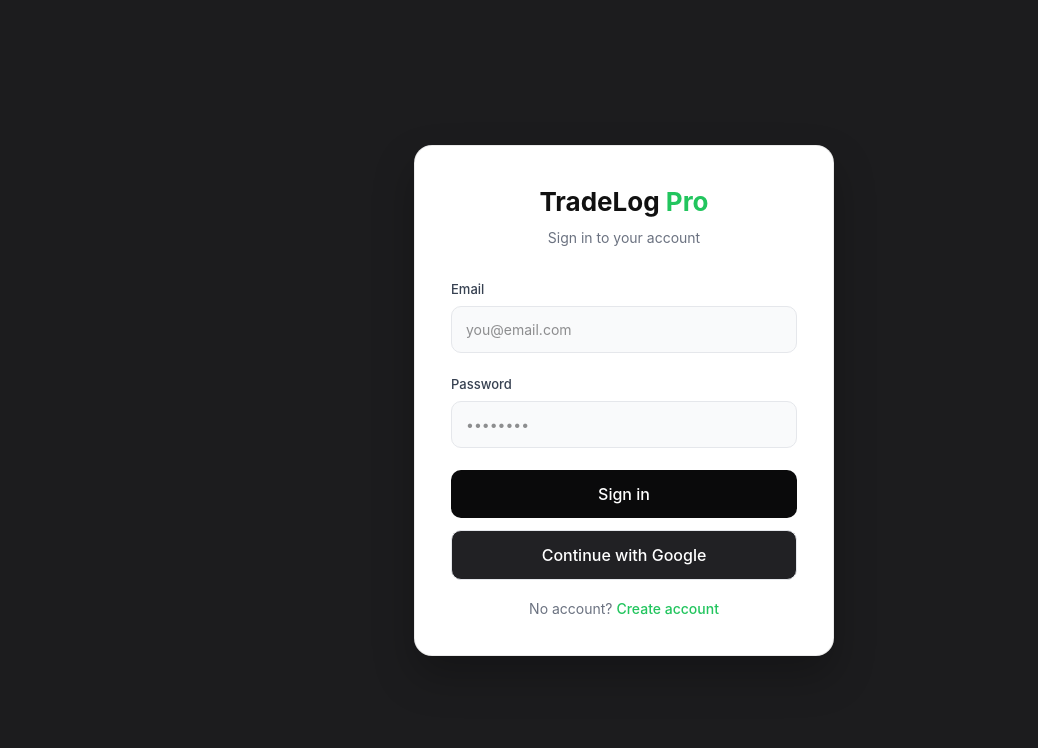
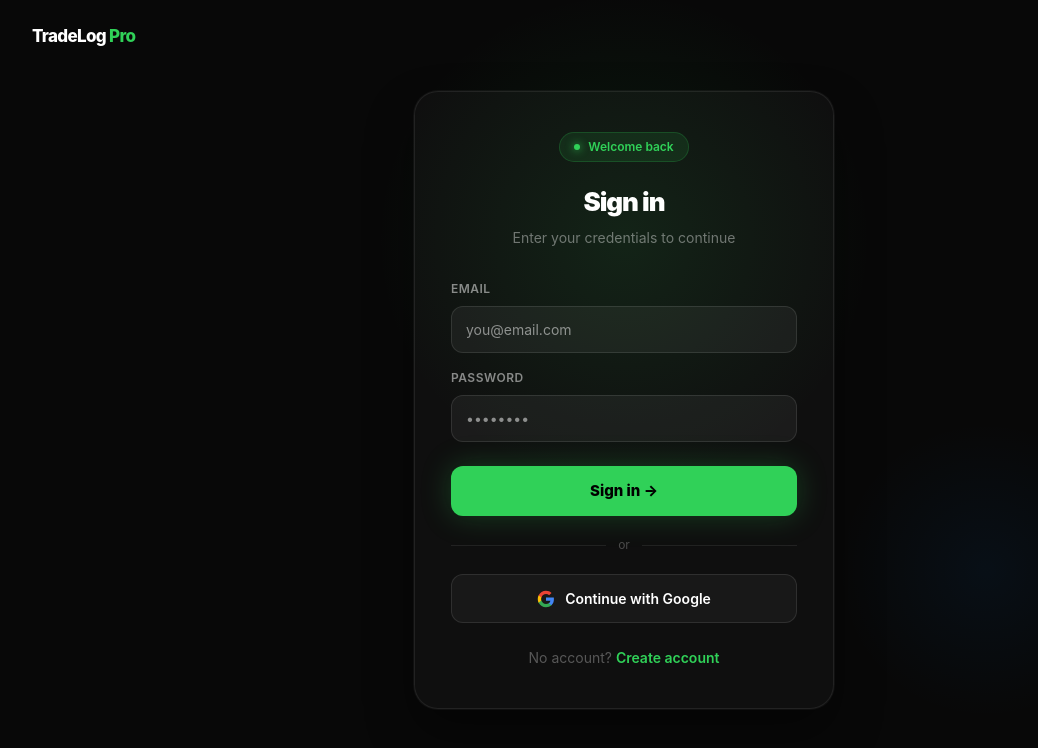
Before and after one commit to rivalden-sys/tradelog_pro, a Next.js app: page /login in a window 1280 px wide. Shown: the top 748 px of the page, without its empty margins (16-1054 px from the left). Built offline with nearby package versions, Linux system fonts and the light colour scheme; no server answers.

Commit message:
Update page.tsx

```diff
--- a/app/(auth)/login/page.tsx
+++ b/app/(auth)/login/page.tsx
@@ -1,211 +1,186 @@
 'use client'
 
 import { useState } from 'react'
-import Link from "next/link"
+import Link from 'next/link'
 import { createClient } from '@/lib/supabase/client'
 import { useRouter } from 'next/navigation'
 
+const FONT = "'SF Pro Display', -apple-system, BlinkMacSystemFont, sans-serif"
+
 export default function LoginPage() {
+  const [email,    setEmail]    = useState('')
+  const [password, setPassword] = useState('')
+  const [loading,  setLoading]  = useState(false)
+  const [error,    setError]    = useState('')
 
-  const [email,setEmail] = useState('')
-  const [password,setPassword] = useState('')
-  const [loading,setLoading] = useState(false)
-  const [error,setError] = useState('')
-
-  const router = useRouter()
+  const router   = useRouter()
   const supabase = createClient()
 
   const handleLogin = async () => {
-
     setLoading(true)
     setError('')
-
-    const { error } = await supabase.auth.signInWithPassword({
-      email,
-      password
-    })
-
-    if(error){
-      setError(error.message)
-      setLoading(false)
-      return
-    }
-
+    const { error } = await supabase.auth.signInWithPassword({ email, password })
+    if (error) { setError(error.message); setLoading(false); return }
     router.push('/dashboard')
   }
 
   const handleGoogle = async () => {
     await supabase.auth.signInWithOAuth({
-      provider:'google',
-      options:{
-        redirectTo:`${window.location.origin}/dashboard`
-      }
+      provider: 'google',
+      options: { redirectTo: `${window.location.origin}/dashboard` },
     })
   }
 
   return (
-
     <main style={{
-      minHeight:"100vh",
-      display:"flex",
-      alignItems:"center",
-      justifyContent:"center",
-      background:"#1c1c1e"
+      minHeight: '100vh', display: 'flex', alignItems: 'center', justifyContent: 'center',
+      background: '#080808', fontFamily: FONT, position: 'relative', overflow: 'hidden',
     }}>
 
+      {/* Background glow */}
       <div style={{
-        width:420,
-        background:"#ffffff",
-        padding:36,
-        borderRadius:18,
-        border:"1px solid rgba(0,0,0,0.08)",
-        boxShadow:"0 20px 40px rgba(0,0,0,0.25)"
+        position: 'absolute', top: '30%', left: '50%', transform: 'translate(-50%,-50%)',
+        width: 500, height: 500, borderRadius: '50%',
+        background: 'radial-gradient(circle, rgba(48,209,88,0.1) 0%, transparent 70%)',
+        pointerEvents: 'none',
+      }} />
+      <div style={{
+        position: 'absolute', bottom: '10%', right: '10%',
+        width: 300, height: 300, borderRadius: '50%',
+        background: 'radial-gradient(circle, rgba(10,132,255,0.06) 0%, transparent 70%)',
+        pointerEvents: 'none',
+      }} />
+
+      {/* Logo top left */}
+      <div style={{ position: 'absolute', top: 24, left: 48, fontSize: 17, fontWeight: 800, letterSpacing: '-0.04em', color: '#fff' }}>
+        TradeLog <span style={{ color: '#30d158' }}>Pro</span>
+      </div>
+
+      {/* Card */}
+      <div style={{
+        width: 420, position: 'relative', zIndex: 1,
+        background: 'rgba(255,255,255,0.03)',
+        border: '1px solid rgba(255,255,255,0.08)',
+        borderRadius: 24, padding: '40px 36px',
+        boxShadow: '0 0 0 1px rgba(255,255,255,0.04), 0 24px 48px rgba(0,0,0,0.4)',
       }}>
 
-        <div style={{textAlign:"center",marginBottom:28}}>
-
-          <h1 style={{
-            fontSize:26,
-            fontWeight:700,
-            color:"#111"
+        {/* Header */}
+        <div style={{ textAlign: 'center', marginBottom: 32 }}>
+          <div style={{
+            display: 'inline-flex', alignItems: 'center', gap: 8,
+            background: 'rgba(48,209,88,0.1)', border: '1px solid rgba(48,209,88,0.2)',
+            borderRadius: 100, padding: '5px 14px', marginBottom: 20,
           }}>
-            TradeLog <span style={{color:"#22c55e"}}>Pro</span>
-          </h1>
-
-          <p style={{
-            color:"#6b7280",
-            fontSize:14,
-            marginTop:6
-          }}>
-            Sign in to your account
-          </p>
-
+            <div style={{ width: 6, height: 6, borderRadius: '50%', background: '#30d158', boxShadow: '0 0 8px #30d158' }} />
+            <span style={{ fontSize: 12, color: '#30d158', fontWeight: 600 }}>Welcome back</span>
+          </div>
+          <h1 style={{ fontSize: 26, fontWeight: 900, color: '#fff', letterSpacing: '-0.04em', marginBottom: 6 }}>Sign in</h1>
+          <p style={{ fontSize: 14, color: 'rgba(255,255,255,0.4)' }}>Enter your credentials to continue</p>
         </div>
 
-
+        {/* Error */}
         {error && (
           <div style={{
-            background:"#ff3b3015",
-            border:"1px solid #ff3b3040",
-            padding:"10px 12px",
-            borderRadius:8,
-            marginBottom:16,
-            fontSize:13,
-            color:"#ff3b30"
-          }}>
-            {error}
-          </div>
+            background: 'rgba(255,69,58,0.1)', border: '1px solid rgba(255,69,58,0.25)',
+            padding: '10px 14px', borderRadius: 10, marginBottom: 20,
+            fontSize: 13, color: '#ff453a',
+          }}>{error}</div>
         )}
 
-
-        <label style={{
-          fontSize:13,
-          fontWeight:500,
-          color:"#374151"
-        }}>
+        {/* Email */}
+        <div style={{ marginBottom: 16 }}>
+          <label style={{ fontSize: 12, fontWeight: 600, color: 'rgba(255,255,255,0.5)', display: 'block', marginBottom: 8, letterSpacing: '0.04em', textTransform: 'uppercase' }}>
             Email
           </label>
-
           <input
             value={email}
-          onChange={(e)=>setEmail(e.target.value)}
+            onChange={e => setEmail(e.target.value)}
             placeholder="you@email.com"
             style={{
-            width:"100%",
-            marginTop:6,
-            marginBottom:18,
-            padding:"12px 14px",
-            borderRadius:10,
-            border:"1px solid #e5e7eb",
-            background:"#f9fafb",
-            color:"#212124",
-            fontSize:14
+              width: '100%', padding: '12px 14px', borderRadius: 12,
+              border: '1px solid rgba(255,255,255,0.1)',
+              background: 'rgba(255,255,255,0.05)',
+              color: '#fff', fontSize: 14, outline: 'none',
+              boxSizing: 'border-box',
             }}
           />
+        </div>
 
-
-        <label style={{
-          fontSize:13,
-          fontWeight:500,
-          color:"#374151"
-        }}>
+        {/* Password */}
+        <div style={{ marginBottom: 24 }}>
+          <label style={{ fontSize: 12, fontWeight: 600, color: 'rgba(255,255,255,0.5)', display: 'block', marginBottom: 8, letterSpacing: '0.04em', textTransform: 'uppercase' }}>
             Password
           </label>
-
           <input
             type="password"
             value={password}
-          onChange={(e)=>setPassword(e.target.value)}
+            onChange={e => setPassword(e.target.value)}
             placeholder="••••••••"
-          onKeyDown={(e)=>e.key==="Enter" && handleLogin()}
+            onKeyDown={e => e.key === 'Enter' && handleLogin()}
             style={{
-            width:"100%",
-            marginTop:6,
-            marginBottom:22,
-            padding:"12px 14px",
-            borderRadius:10,
-            border:"1px solid #e5e7eb",
-            background:"#f9fafb",
-            color:"#212124",
-            fontSize:14
+              width: '100%', padding: '12px 14px', borderRadius: 12,
+              border: '1px solid rgba(255,255,255,0.1)',
+              background: 'rgba(255,255,255,0.05)',
+              color: '#fff', fontSize: 14, outline: 'none',
+              boxSizing: 'border-box',
             }}
           />
+        </div>
 
-
+        {/* Sign in button */}
         <button
           onClick={handleLogin}
           disabled={loading}
           style={{
-            width:"100%",
-            padding:"12px",
-            borderRadius:10,
-            background:"#0a0a0b",
-            color:"#fff",
-            fontWeight:500,
-            border:"none",
-            cursor: loading ? "not-allowed" : "pointer",
-            opacity: loading ? 0.6 : 1
+            width: '100%', padding: '14px', borderRadius: 12, border: 'none',
+            background: '#30d158', color: '#000',
+            fontSize: 15, fontWeight: 800, cursor: loading ? 'not-allowed' : 'pointer',
+            opacity: loading ? 0.7 : 1,
+            boxShadow: loading ? 'none' : '0 0 30px rgba(48,209,88,0.25)',
+            fontFamily: FONT, transition: 'all 0.2s',
           }}
         >
-          {loading ? "Signing in..." : "Sign in"}
+          {loading ? 'Signing in...' : 'Sign in →'}
         </button>
 
+        {/* Divider */}
+        <div style={{ display: 'flex', alignItems: 'center', gap: 12, margin: '20px 0' }}>
+          <div style={{ flex: 1, height: 1, background: 'rgba(255,255,255,0.08)' }} />
+          <span style={{ fontSize: 12, color: 'rgba(255,255,255,0.25)' }}>or</span>
+          <div style={{ flex: 1, height: 1, background: 'rgba(255,255,255,0.08)' }} />
+        </div>
 
+        {/* Google button */}
         <button
           onClick={handleGoogle}
           style={{
-            width:"100%",
-            padding:"12px",
-            borderRadius:10,
-            border:"1px solid #e5e7eb",
-            background:"#212124",
-            color:"#ffffff",
-            marginTop:12,
-            fontWeight:500,
-            cursor:"pointer"
+            width: '100%', padding: '13px', borderRadius: 12,
+            border: '1px solid rgba(255,255,255,0.1)',
+            background: 'rgba(255,255,255,0.04)', color: '#fff',
+            fontSize: 14, fontWeight: 600, cursor: 'pointer',
+            display: 'flex', alignItems: 'center', justifyContent: 'center', gap: 10,
+            fontFamily: FONT,
           }}
         >
+          <svg width="18" height="18" viewBox="0 0 24 24">
+            <path fill="#4285F4" d="M22.56 12.25c0-.78-.07-1.53-.2-2.25H12v4.26h5.92c-.26 1.37-1.04 2.53-2.21 3.31v2.77h3.57c2.08-1.92 3.28-4.74 3.28-8.09z"/>
+            <path fill="#34A853" d="M12 23c2.97 0 5.46-.98 7.28-2.66l-3.57-2.77c-.98.66-2.23 1.06-3.71 1.06-2.86 0-5.29-1.93-6.16-4.53H2.18v2.84C3.99 20.53 7.7 23 12 23z"/>
+            <path fill="#FBBC05" d="M5.84 14.09c-.22-.66-.35-1.36-.35-2.09s.13-1.43.35-2.09V7.07H2.18C1.43 8.55 1 10.22 1 12s.43 3.45 1.18 4.93l2.85-2.22.81-.62z"/>
+            <path fill="#EA4335" d="M12 5.38c1.62 0 3.06.56 4.21 1.64l3.15-3.15C17.45 2.09 14.97 1 12 1 7.7 1 3.99 3.47 2.18 7.07l3.66 2.84c.87-2.6 3.3-4.53 6.16-4.53z"/>
+          </svg>
           Continue with Google
         </button>
 
-
-        <p style={{
-          textAlign:"center",
-          fontSize:14,
-          marginTop:18,
-          color:"#6b7280"
-        }}>
-          No account?{" "}
-          <Link href="/register" style={{
-            color:"#22c55e",
-            fontWeight:500
-          }}>
+        {/* Footer */}
+        <p style={{ textAlign: 'center', fontSize: 14, marginTop: 24, color: 'rgba(255,255,255,0.3)' }}>
+          No account?{' '}
+          <Link href="/register" style={{ color: '#30d158', fontWeight: 600, textDecoration: 'none' }}>
             Create account
           </Link>
         </p>
 
       </div>
-
     </main>
   )
 }
```
Lines whose indentation alone changed are shown as unchanged.
